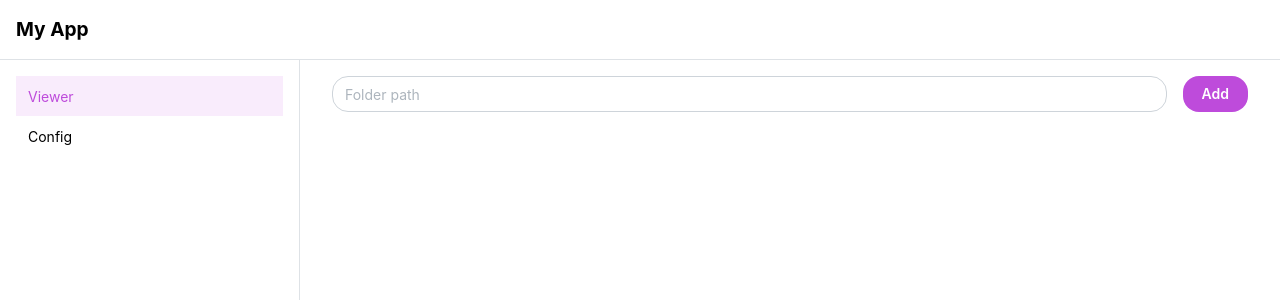
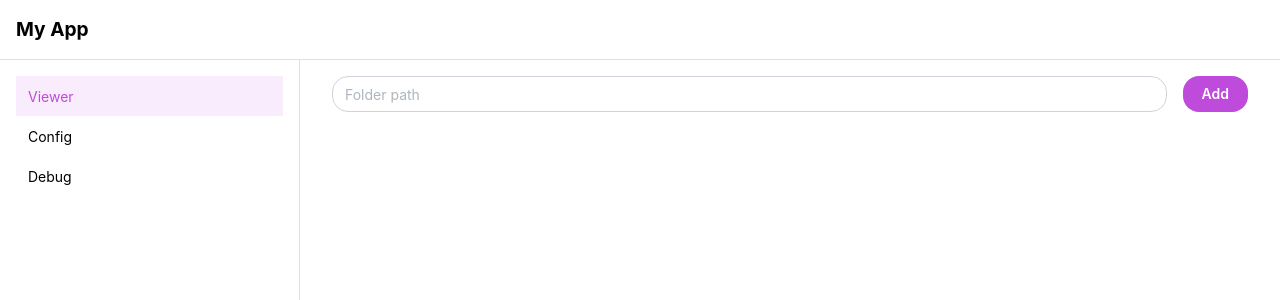
Before and after one commit to Angael/tauri-2-test, a React (Vite) app: page / in a window 1280 px wide. Shown: the top 300 px of the page. Built offline with nearby package versions, Linux system fonts and the light colour scheme.

Commit message:
feat: add Debug route and component for cache and data directory display

```diff
--- a/src/App.css
+++ b/src/App.css
@@ -76,5 +76,5 @@ h6 {
 
 * {
   /* Make it feel like native app */
-  user-select: none;
+  /* user-select: none; */
 }
--- a/src/components/Layout.tsx
+++ b/src/components/Layout.tsx
@@ -40,11 +40,12 @@ const Layout = ({ children, containerProps }: Props) => {
           style={{ textDecoration: "none" }}
           active={isStillViewer}
         />
+        <MantineNavLink component={NavLink} to="/config" label="Config" />
         <MantineNavLink
+          color="red"
           component={NavLink}
-          to="/config"
-          label="Config"
-          // style={{ textDecoration: "none" }}
+          to="/debug"
+          label="Debug"
         />
       </AppShell.Navbar>
       <AppShell.Main>
--- /dev/null
+++ b/src/routes/debug/Debug.tsx
@@ -0,0 +1,32 @@
+import { path } from "@tauri-apps/api";
+import Layout from "../../components/Layout";
+import { use } from "react";
+import { Code, Stack, Title } from "@mantine/core";
+import { useDirs } from "../saved-folders/useDirs";
+
+const cacheDirPromise = path.appCacheDir();
+const dataDirPromise = path.appDataDir();
+
+const Debug = () => {
+  const dirsQuery = useDirs();
+  const cacheDir = use(cacheDirPromise);
+  const dataDir = use(dataDirPromise);
+
+  return (
+    <Layout>
+      <Stack>
+        <Title order={1}>Debug</Title>
+        <p>Cache directory:</p>
+        <Code>{cacheDir}</Code>
+
+        <p>Data directory:</p>
+        <Code>{dataDir}</Code>
+
+        <Title order={2}>State</Title>
+        <Code block>{JSON.stringify(dirsQuery.data, null, 2)}</Code>
+      </Stack>
+    </Layout>
+  );
+};
+
+export default Debug;
--- a/src/routes/router.ts
+++ b/src/routes/router.ts
@@ -3,6 +3,7 @@ import Config from "./config/Config";
 import SavedDirs from "./saved-folders/SavedFolders";
 import ViewerDir from "./viewer-dir/ViewerDir";
 import Layout from "../components/Layout";
+import Debug from "./debug/Debug";
 
 export const router = createBrowserRouter([
   {
@@ -18,6 +19,10 @@ export const router = createBrowserRouter([
     path: "/config",
     Component: Config
   },
+  {
+    path: "/debug",
+    Component: Debug
+  },
   // catch all
   {
     path: "*",
--- a/src/routes/viewer-dir/file/Thumbnail.tsx
+++ b/src/routes/viewer-dir/file/Thumbnail.tsx
@@ -15,7 +15,7 @@ const getTilePos = (thumb: ThumbnailType, i: number): [number, number] => {
     return [0, 0];
   }
 
-  const [columns, rows] = grid;
+  const [columns, _rows] = grid;
   const [tileWidth, tileHeight] = res;
 
   const row = Math.floor(i / columns);
```
